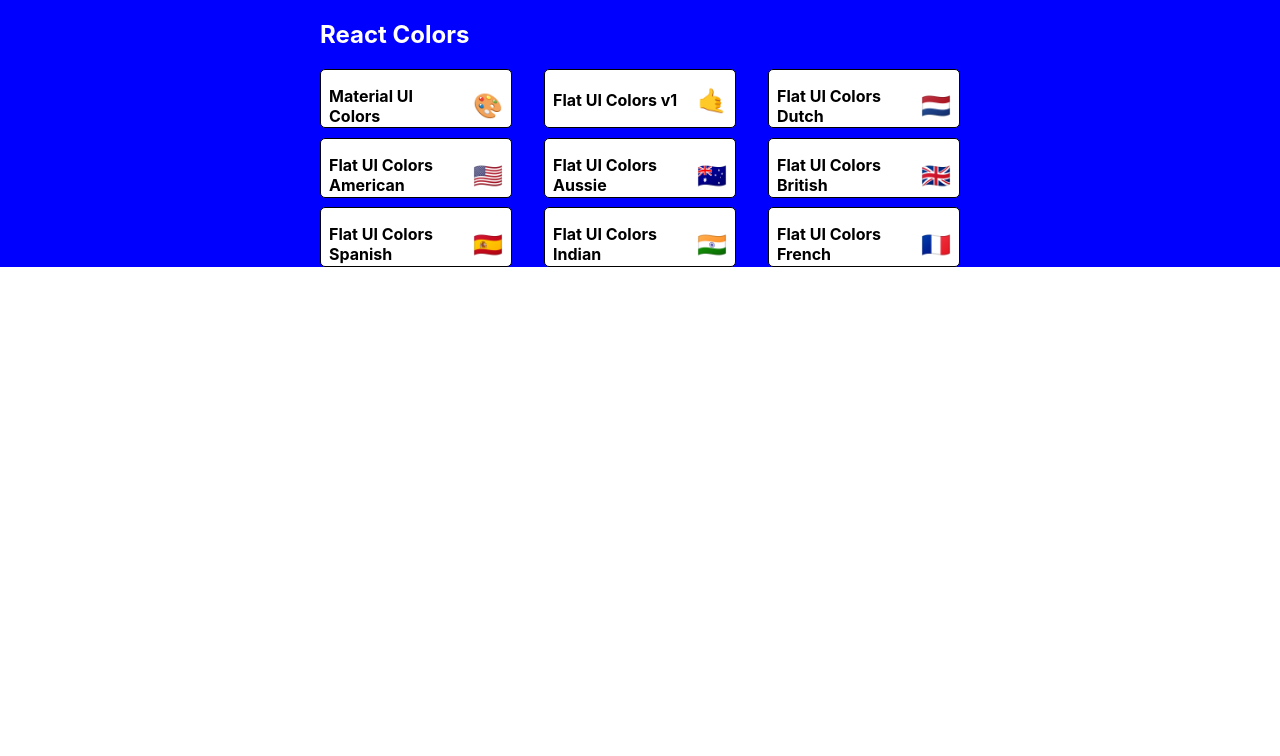
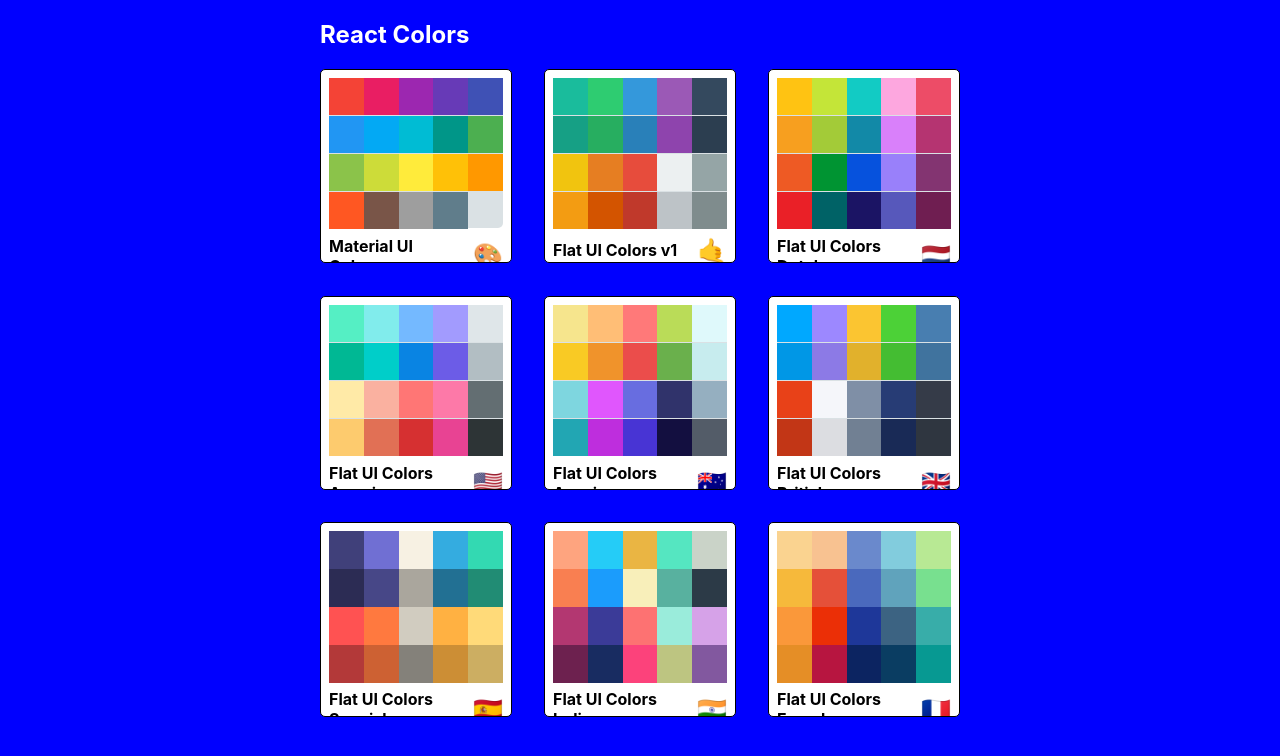
Before and after one commit to BhavyaCodes/react-colors, a React (Create React App) app: page / in a window 1280 px wide. Shown: the top 756 px of the page. Built offline with nearby package versions, Linux system fonts and the light colour scheme.

Commit message:
finish styling MiniPalette

```diff
--- a/src/MiniPalette.js
+++ b/src/MiniPalette.js
@@ -14,7 +14,10 @@
 		}
 	},
 	colors:{
-		backgroundColor: "grey"
+		backgroundColor: "#dae1e4",
+		height: "150px",
+		width: "100%",
+		borderRadius: "5px"
 	},
 	title:{
 		display: "flex",
@@ -29,15 +32,32 @@
 	emoji:{
 		marginLeft: "0.5rem",
 		fontSize: "1.5rem"
+	},
+	miniColor:{
+		height: "25%",
+		width: "20%",
+		display: "inline-block",
+		margin: "0 auto",
+		position: "relative",
+		marginBottom: "-3.5px"
 	}
 }
 
 function MiniPalette(props){
-	const {classes, paletteName, emoji} = props
+	const {classes, paletteName, emoji, colors} = props
+
+	const miniColorBoxes = colors.map(color=>(
+		<div
+			className={classes.miniColor}
+			style={{backgroundColor:color.color}}
+			key={color.name}
+		/>
+	))
+
 	return(
 		<div className={classes.root}>
 			<div className={classes.colors}>
-
+				{miniColorBoxes}
 			</div>
 			<h5 className={classes.title}>{paletteName} <span className={classes.emoji}>{emoji}</span></h5>
 
--- a/src/PaletteList.js
+++ b/src/PaletteList.js
@@ -7,7 +7,7 @@
 const styles = {
 	root: {
 		backgroundColor: "blue",
-		height: "100%",
+		height: "100vh",
 		display: "flex",
 		alignItems: "flex-start",
 		justifyContent: "center"
```
